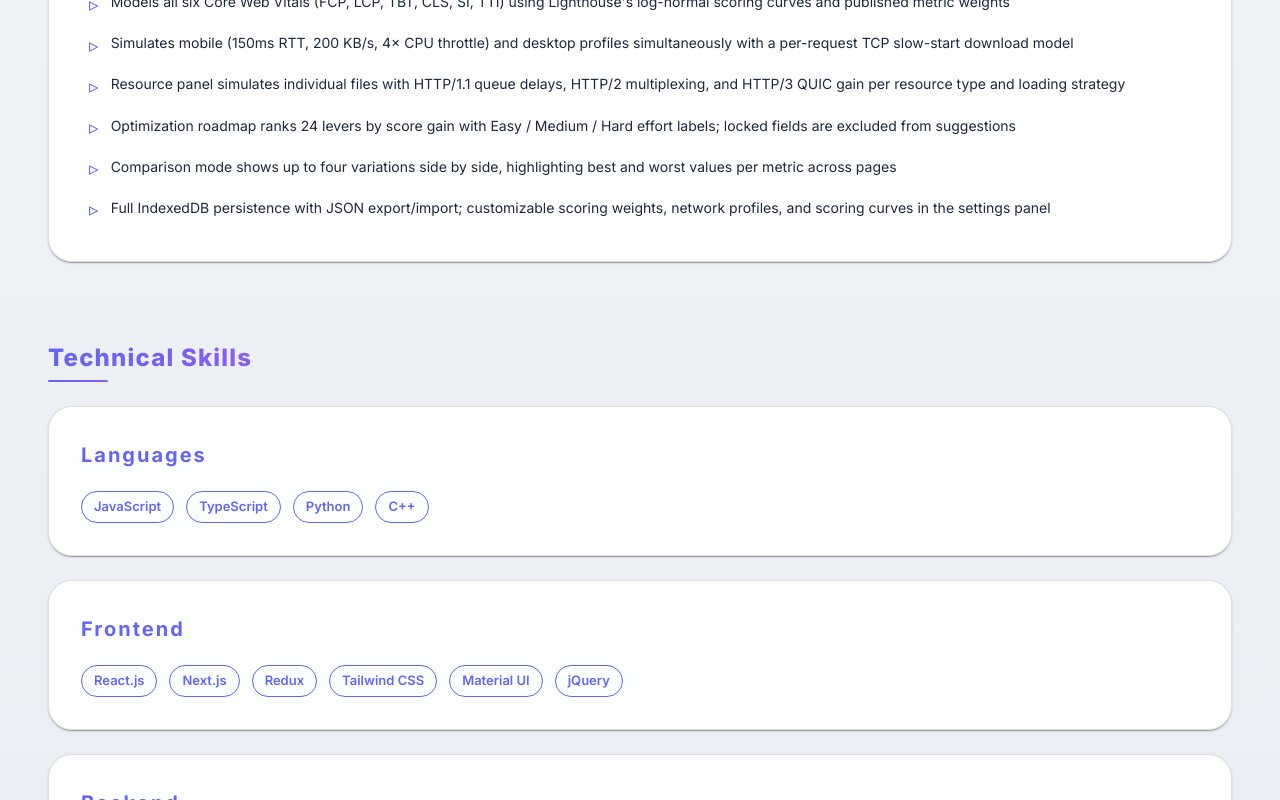
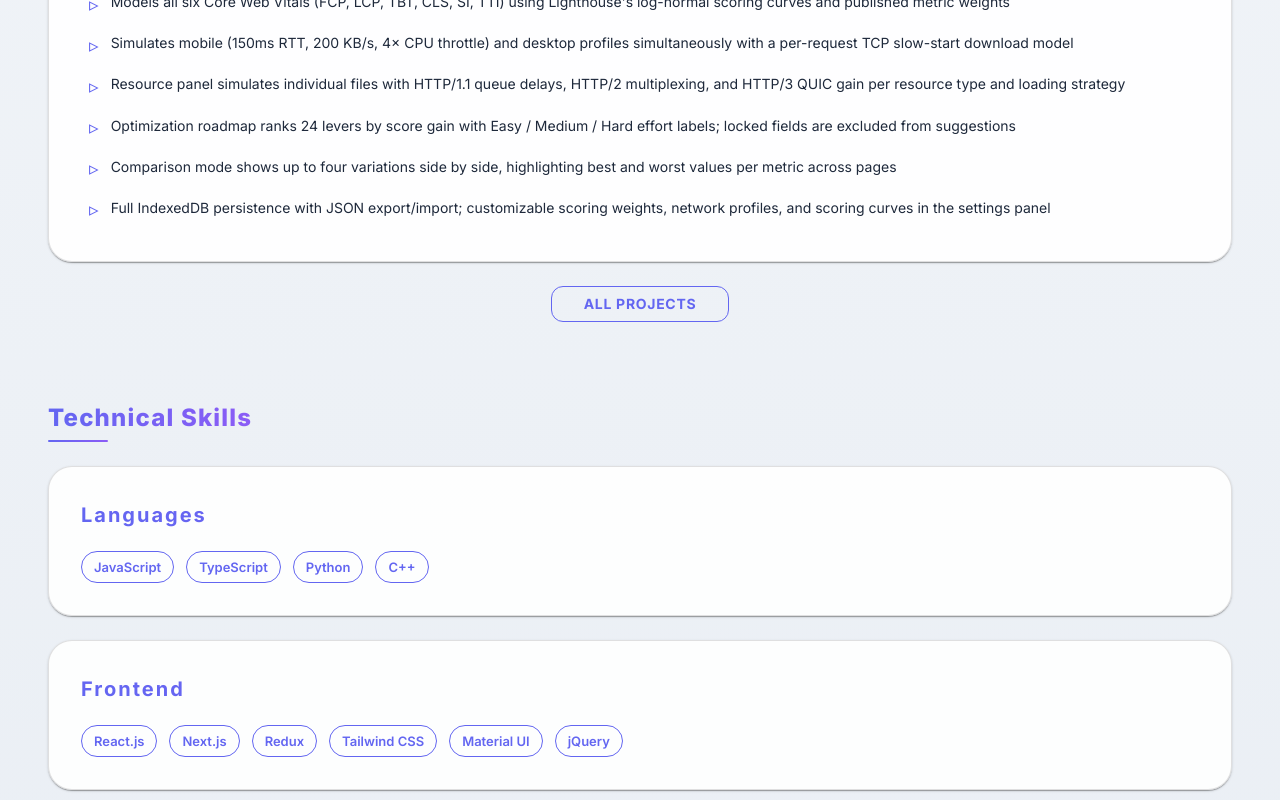
Before and after one commit to naveen-karthik-reddy/portfolio, a React (Vite) app: page / in a window 1280 px wide. Shown: the part 1923-2723 px from the top of the page. Built offline with nearby package versions, Linux system fonts and the light colour scheme.

Commit message:
Updated header and all

```diff
--- a/src/App.jsx
+++ b/src/App.jsx
@@ -1,4 +1,5 @@
 import React, { useState } from "react";
+import { Link } from "react-router-dom";
 import {
   Typography,
   Container,
@@ -12,6 +13,7 @@ import {
   Card,
   CardContent,
   Avatar,
+  Button,
 } from "@mui/material";
 import {
   ExpandMore,
@@ -339,8 +341,12 @@ export default function App() {
           {projectData.map((proj, i) => (
             <motion.div key={i} variants={fadeInUp}>
               <Card
+                component={Link}
+                to={`/projects/${proj.id}`}
                 sx={{
                   mb: 3,
+                  display: "block",
+                  textDecoration: "none",
                   border: "1px solid",
                   borderColor: "divider",
                   borderRadius: 2,
@@ -409,6 +415,27 @@ export default function App() {
             </motion.div>
           ))}
         </motion.div>
+
+        <Box sx={{ textAlign: "center", mt: 2 }}>
+          <Button
+            component={Link}
+            to="/projects"
+            variant="outlined"
+            sx={{
+              borderColor: "primary.main",
+              color: "primary.main",
+              fontWeight: 700,
+              letterSpacing: "0.05em",
+              px: 4,
+              "&:hover": {
+                bgcolor: "primary.main",
+                color: "background.default",
+              },
+            }}
+          >
+            All Projects
+          </Button>
+        </Box>
       </Section>
 
       {/* SKILLS */}
--- a/src/components/TopNav.jsx
+++ b/src/components/TopNav.jsx
@@ -58,7 +58,7 @@ export default function TopNav({
         <Box sx={{ display: "flex", alignItems: "center", gap: 2 }}>
           {/* Desktop nav links (all sections + articles) */}
           <Box sx={{ display: { xs: "none", md: "flex" }, gap: 1 }}>
-            {["summary", "experience", "projects", "skills", "education", "achievements"].map(
+            {["summary", "experience", "skills", "education", "achievements"].map(
               (id) => (
                 <Typography
                   key={id}
```
